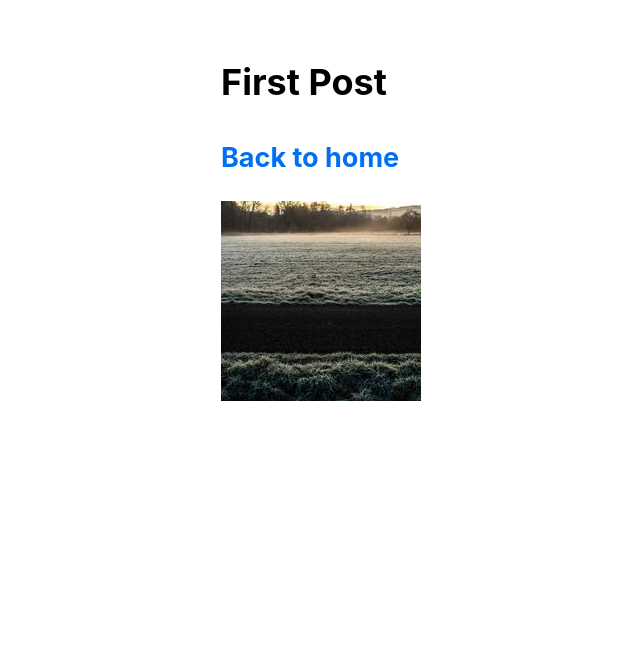
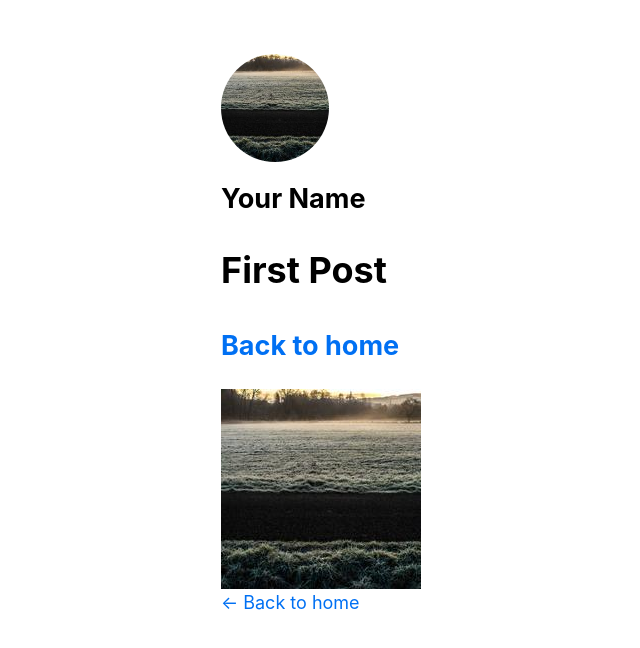
Before and after one commit to MyeonghoonNam/nextjs-study, a Next.js app: page /posts/first-post in a window 1280 px wide. Shown: the top 648 px of the page, without its empty margins (113-753 px from the left). Built offline with nearby package versions, Linux system fonts and the light colour scheme.

Commit message:
Layout 컴포넌트 구현

```diff
--- a/components/Layout/index.js
+++ b/components/Layout/index.js
@@ -1,7 +1,71 @@
+import Head from "next/head";
+import Image from "next/image";
 import styles from "./layout.module.css";
+import utilStyles from "../../styles/utils.module.css";
+import Link from "next/link";
 
-const Layout = ({ children }) => {
-  return <div className={styles.container}>{children}</div>;
+const name = "Your Name";
+export const siteTitle = "Next.js Sample Website";
+
+const Layout = ({ children, home }) => {
+  return (
+    <div className={styles.container}>
+      <Head>
+        <link rel="icon" href="/favicon.ico" />
+        <meta
+          name="description"
+          content="Learn how to build a personal website using Next.js"
+        />
+        <meta
+          property="og:image"
+          content={`https://og-image.vercel.app/${encodeURI(
+            siteTitle
+          )}.png?theme=light&md=0&fontSize=75px&images=https%3A%2F%2Fassets.vercel.com%2Fimage%2Fupload%2Ffront%2Fassets%2Fdesign%2Fnextjs-black-logo.svg`}
+        />
+        <meta name="og:title" content={siteTitle} />
+        <meta name="twitter:card" content="summary_large_image" />
+      </Head>
+      <header className={styles.header}>
+        {home ? (
+          <>
+            <Image
+              priority
+              src="/images/example.jpg"
+              className={utilStyles.borderCircle}
+              height={144}
+              width={144}
+              alt=""
+            />
+            <h1 className={utilStyles.heading2Xl}>{name}</h1>
+          </>
+        ) : (
+          <>
+            <Link href="/">
+              <Image
+                priority
+                src="/images/example.jpg"
+                className={utilStyles.borderCircle}
+                height={108}
+                width={108}
+                alt=""
+              />
+            </Link>
+            <h2 className={utilStyles.headingLg}>
+              <Link href="/" className={utilStyles.colorInherit}>
+                {name}
+              </Link>
+            </h2>
+          </>
+        )}
+      </header>
+      <main>{children}</main>
+      {!home && (
+        <div className={styles.backToHome}>
+          <Link href="/">← Back to home</Link>
+        </div>
+      )}
+    </div>
+  );
 };
 
 export default Layout;
```
